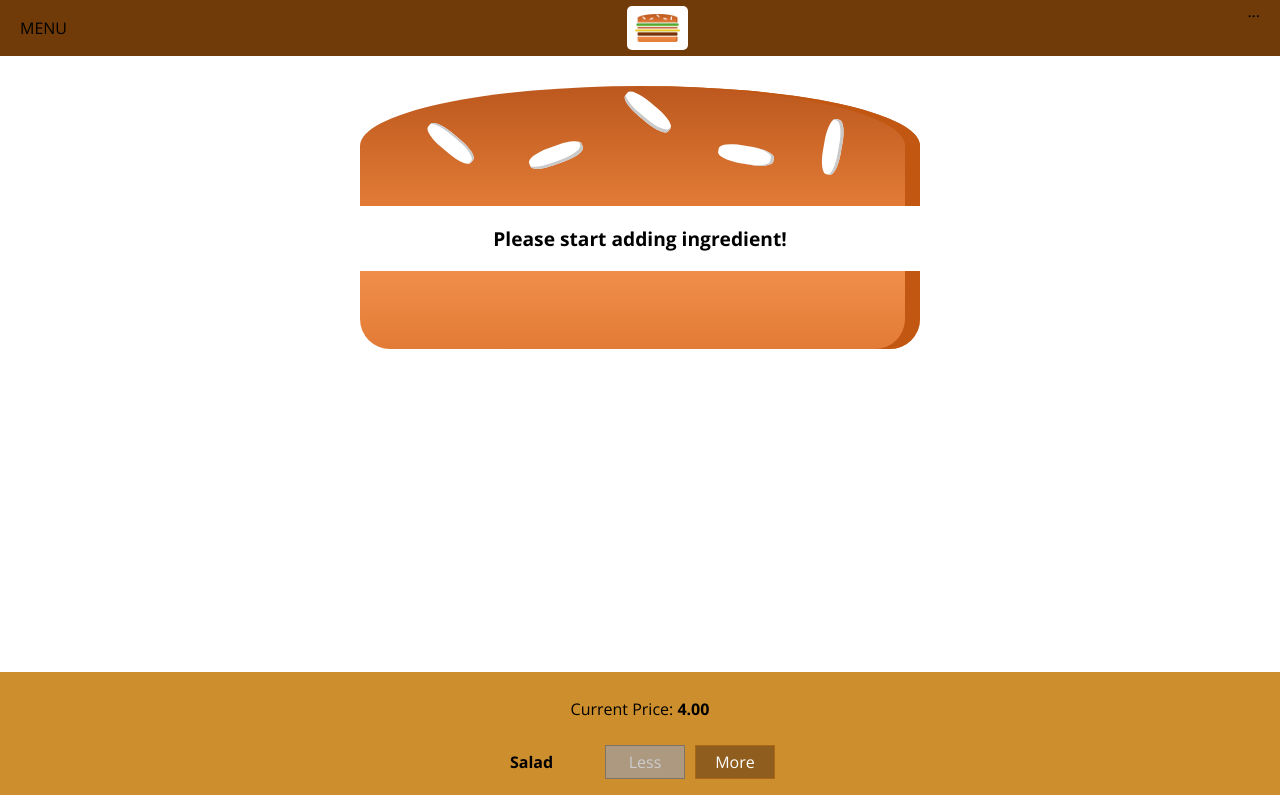
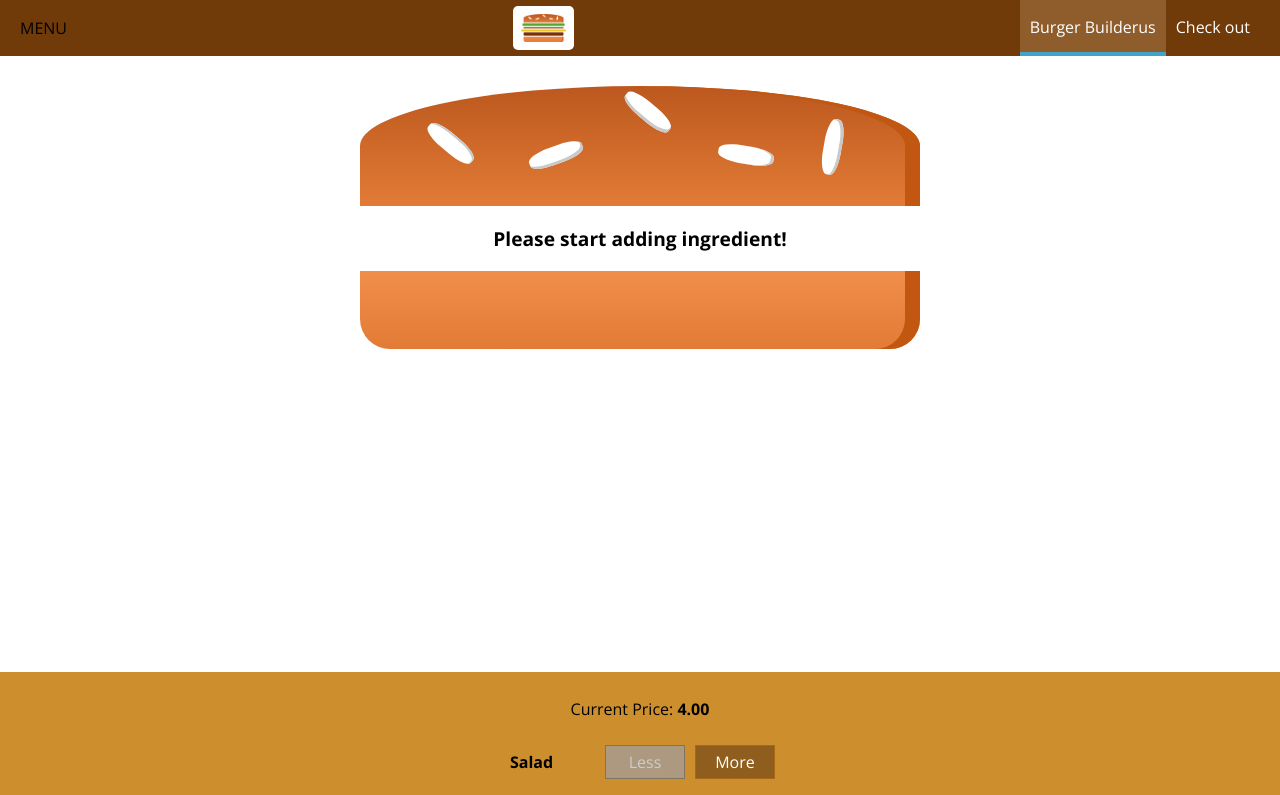
Before and after one commit to R2D34/burger-app, a React (Create React App) app in the folder burger-app/: page / in a window 1280 px wide. Shown: the top 795 px of the page. Built offline with nearby package versions, Linux system fonts and the light colour scheme.

Commit message:
added desktop navigation items

```diff
--- /dev/null
+++ b/burger-app/src/components/Navigation/NavigationItems/NavigationItem/NavigationItem.js
@@ -0,0 +1,13 @@
+import React from "react";
+
+import classes from "./NavigationItem.module.css";
+
+const navigationItem = (props) => (
+  <li className={classes.NavigationItem}>
+    <a href={props.link} className={props.active ? classes.active : null}>
+      {props.children}
+    </a>
+  </li>
+);
+
+export default navigationItem;
--- /dev/null
+++ b/burger-app/src/components/Navigation/NavigationItems/NavigationItem/NavigationItem.module.css
@@ -0,0 +1,25 @@
+.NavigationItem {
+  margin: 0;
+  box-sizing: border-box;
+  display: flex;
+  height: 100%;
+  align-items: center;
+}
+
+.NavigationItem a {
+  color: white;
+  text-decoration: none;
+  height: 100%;
+  padding: 16px 10px;
+  border-bottom: 4px solid transparent;
+  box-sizing: border-box;
+  display: block;
+}
+
+.NavigationItem a:hover,
+.NavigationItem a:active,
+.NavigationItem a.active {
+  background-color: #8f5c2c;
+  border-bottom: 4px solid #40a4c8;
+  color: white;
+}
--- /dev/null
+++ b/burger-app/src/components/Navigation/NavigationItems/NavigationItems.js
@@ -0,0 +1,16 @@
+import React from "react";
+
+import classes from "./NavigationItems.module.css";
+
+import NavigationItem from "./NavigationItem/NavigationItem";
+
+const navigationItems = () => (
+  <ul className={classes.NavigationItems}>
+    <NavigationItem link="/" active>
+      Burger Builderus
+    </NavigationItem>
+    <NavigationItem link="/">Check out</NavigationItem>
+  </ul>
+);
+
+export default navigationItems;
--- /dev/null
+++ b/burger-app/src/components/Navigation/NavigationItems/NavigationItems.module.css
@@ -0,0 +1,8 @@
+.NavigationItems {
+  margin: 0;
+  padding: 0;
+  list-style: none;
+  display: flex;
+  align-items: center;
+  height: 100%;
+}
--- a/burger-app/src/components/Navigation/Toolbar/Toolbar.js
+++ b/burger-app/src/components/Navigation/Toolbar/Toolbar.js
@@ -2,12 +2,15 @@
 
 import classes from "./Toolbar.module.css";
 import Logo from "../../Logo/Logo";
+import NavigationItems from "../NavigationItems/NavigationItems";
 
 const toolbar = (props) => (
   <header className={classes.Toolbar}>
     <div>MENU</div>
     <Logo />
-    <nav>...</nav>
+    <nav>
+      <NavigationItems />
+    </nav>
   </header>
 );
 
```
